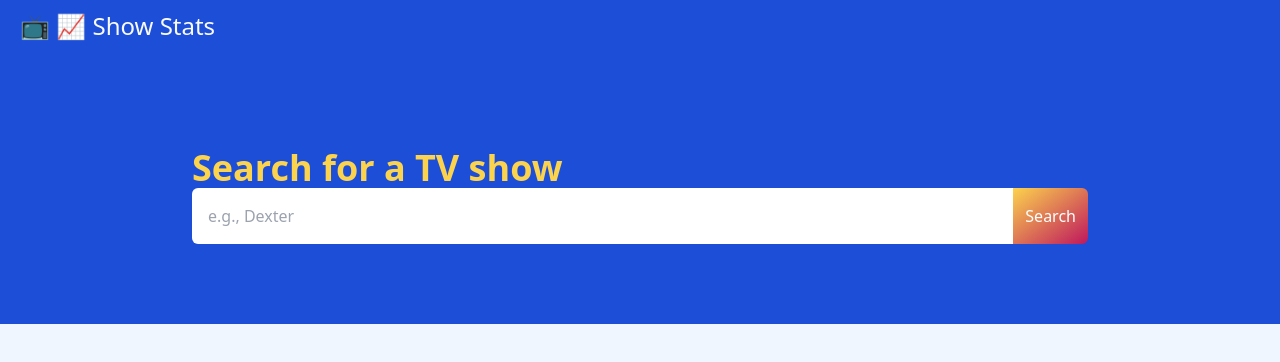
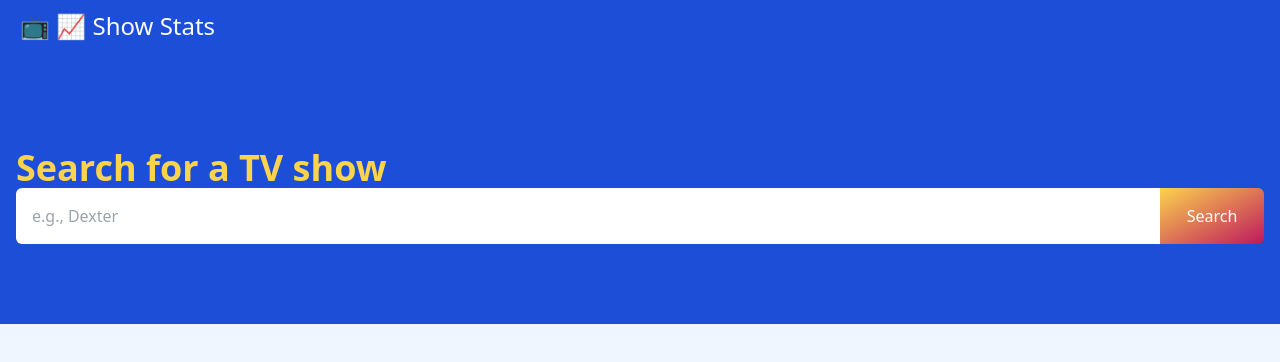
Before and after one commit to jimmy1wu/show-stats, a React (Create React App) app: page / in a window 1280 px wide. Shown: the top 362 px of the page. Built offline with nearby package versions, Linux system fonts and the light colour scheme.

Commit message:
use container from tailwind

```diff
--- a/src/components/Container.tsx
+++ b/src/components/Container.tsx
@@ -5,9 +5,7 @@ type ContainerProps = {
 };
 
 const Container = ({ children }: ContainerProps) => {
-  return (
-    <div className="mx-8 md:mx-24 lg:mx-36 xl:mx-48 2xl:mx-64">{children}</div>
-  );
+  return <div className="container mx-auto px-4">{children}</div>;
 };
 
 export default Container;
```
